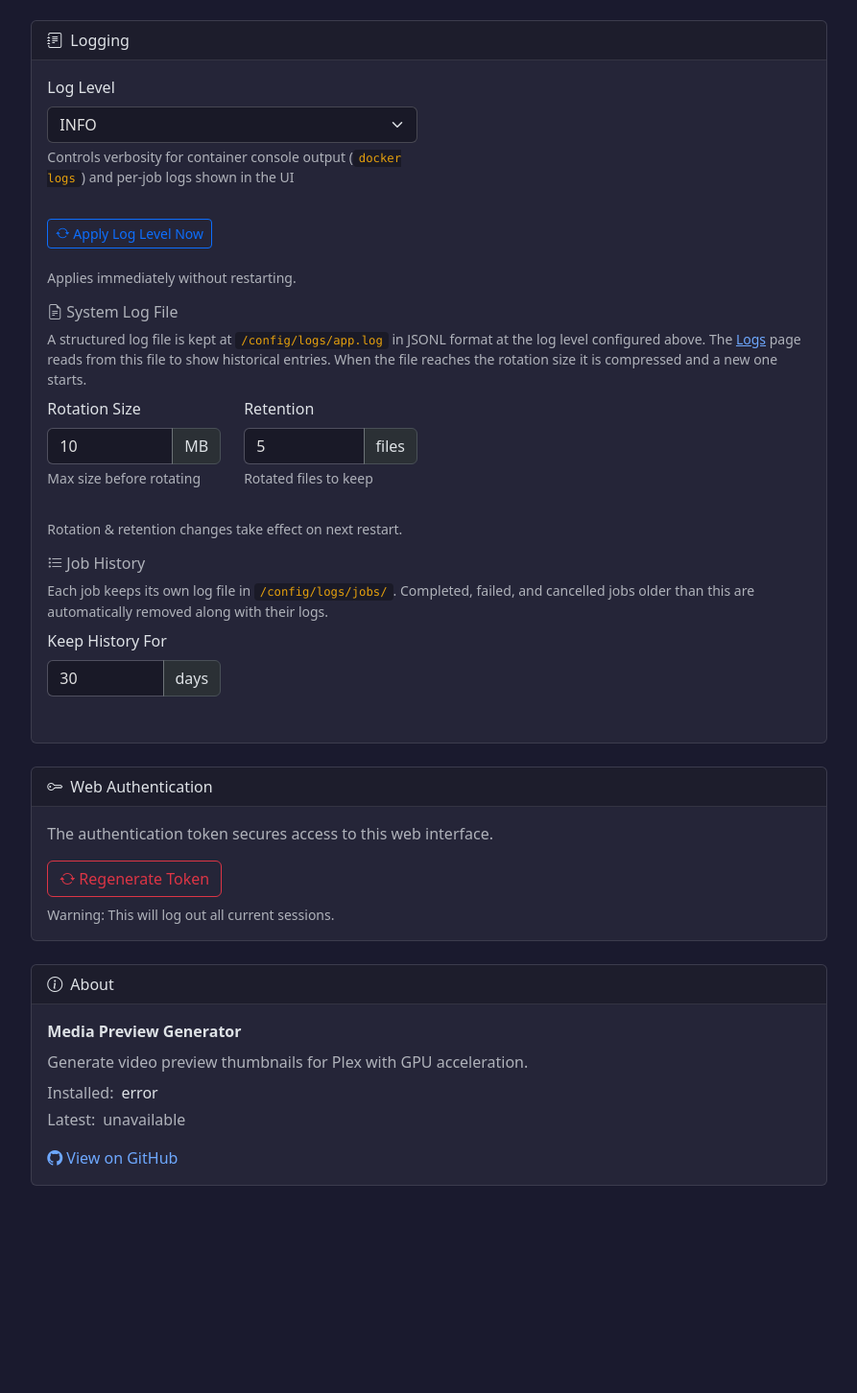
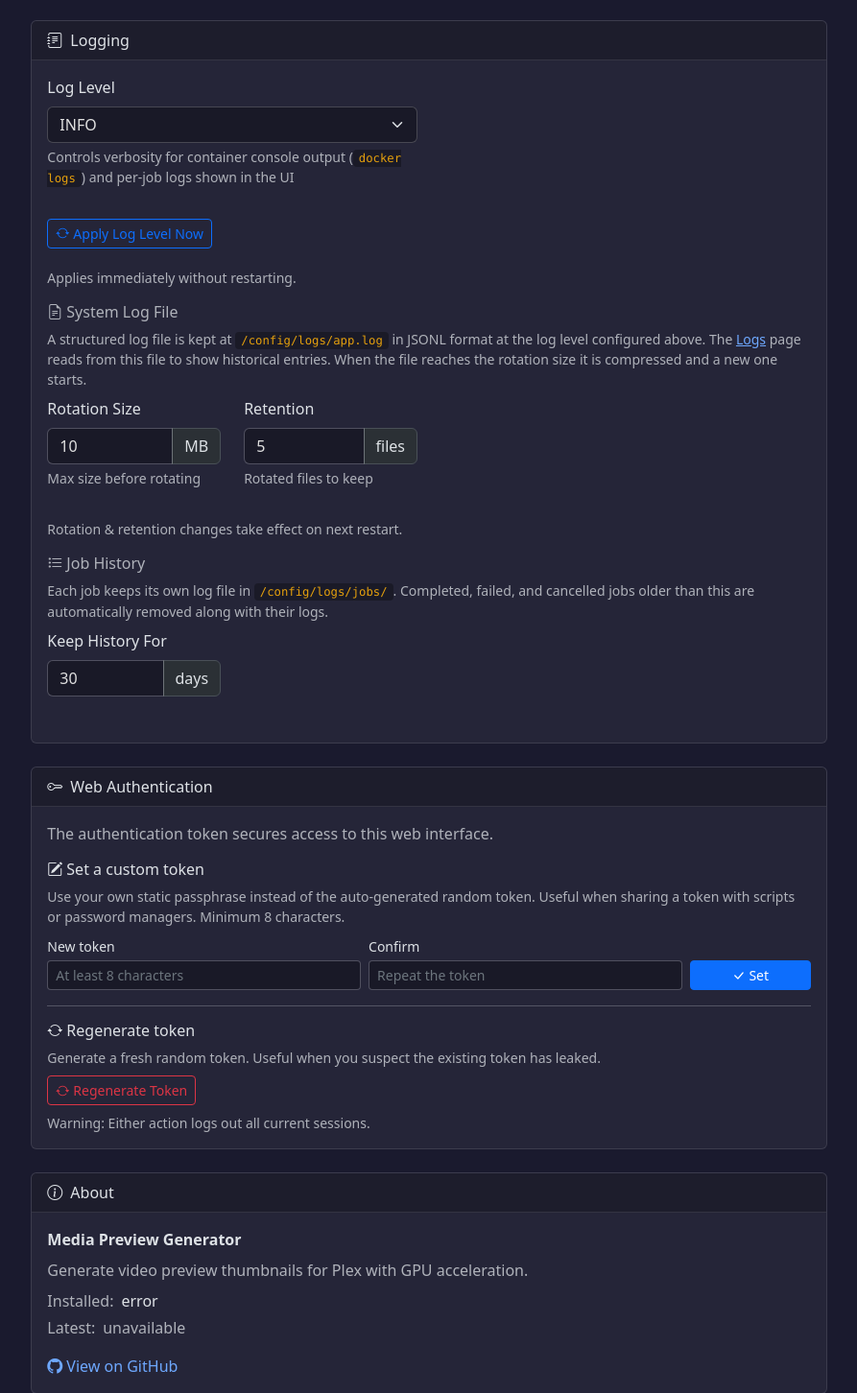
Before and after one commit to stevezau/plex_generate_vid_previews, a Flask app: template plex_generate_previews/web/templates/settings.html in a window 1280 px wide. Shown: the part 1160-2612 px from the top of the page at 96% size, without its empty margins (193-1086 px from the left). Before the commit the page ends 2396 px from the top, so only its background shows below. Run offline with Flask 3, Linux system fonts and the light colour scheme; the template is opened without the code that fills it, so the values that code supplies are empty; parts of the project's set-up code (start-up, migrations or seed data) failed here and were passed over; some libraries are stand-ins or nearby versions.

Commit message:
feat(ux): navbar reorder, no-servers empty state, custom auth token (H1+H2)
H1 — Navbar order: Servers now sits before Settings (Dashboard, Servers,
Automation, Settings, Logs, Tools). Adds a dashboard empty-state card
shown when /api/system/media-servers returns []: "No media servers
configured yet — add one to start generating previews".

H2 — Custom auth token post-setup: new POST /api/token/set endpoint
guarded by the existing token (api_token_required). Settings → Web
Authentication grew a "Set custom token" form alongside Regenerate.
Reuses auth.set_auth_token() — same validation as the setup wizard
(min 8 chars, env-var-controlled rejection with a 409 + clear remediation
message). On success the session is cleared and the user is redirected
to /login. Five new tests cover the endpoint (auth, success persists to
disk, mismatch, too-short, env-controlled 409).

1880 unit tests pass; ruff clean.

```diff
--- a/plex_generate_previews/web/static/js/app.js
+++ b/plex_generate_previews/web/static/js/app.js
@@ -502,6 +502,7 @@ const _MEDIA_SERVER_TYPE_ICONS = {
 // Empty state nudges the user to /servers.
 async function updateMediaServersStatus() {
     const container = document.getElementById('mediaServersStatus');
+    const emptyCard = document.getElementById('noServersEmptyState');
     if (!container) return;
 
     let payload;
@@ -519,6 +520,8 @@ async function updateMediaServersStatus() {
 
     const servers = (payload && payload.servers) || [];
     if (servers.length === 0) {
+        // Show the dashboard empty-state card (Phase H1) and a small inline note.
+        if (emptyCard) emptyCard.classList.remove('d-none');
         container.innerHTML =
             '<div class="small text-muted">' +
             '<i class="bi bi-hdd-network me-2"></i>' +
@@ -527,6 +530,8 @@ async function updateMediaServersStatus() {
             '</div>';
         return;
     }
+    // Hide the empty-state once at least one server is configured.
+    if (emptyCard) emptyCard.classList.add('d-none');
 
     const rows = servers.map(s => {
         const badge = _MEDIA_SERVER_STATUS_BADGES[s.status]
--- a/plex_generate_previews/web/templates/base.html
+++ b/plex_generate_previews/web/templates/base.html
@@ -56,11 +56,6 @@
                         </a>
                     </li>
                     <li class="nav-item">
-                        <a class="nav-link {% if request.endpoint == 'main.settings' %}active{% endif %}" href="{{ url_for('main.settings') }}">
-                            <i class="bi bi-gear me-1"></i>Settings
-                        </a>
-                    </li>
-                    <li class="nav-item">
                         <a class="nav-link {% if request.endpoint == 'main.servers_page' %}active{% endif %}" href="{{ url_for('main.servers_page') }}">
                             <i class="bi bi-hdd-stack me-1"></i>Servers
                         </a>
@@ -68,6 +63,11 @@
                     <li class="nav-item">
                         <a class="nav-link {% if request.endpoint == 'main.automation_page' %}active{% endif %}" href="{{ url_for('main.automation_page') }}">
                             <i class="bi bi-magic me-1"></i>Automation
+                        </a>
+                    </li>
+                    <li class="nav-item">
+                        <a class="nav-link {% if request.endpoint == 'main.settings' %}active{% endif %}" href="{{ url_for('main.settings') }}">
+                            <i class="bi bi-gear me-1"></i>Settings
                         </a>
                     </li>
                     <li class="nav-item">
--- a/plex_generate_previews/web/templates/settings.html
+++ b/plex_generate_previews/web/templates/settings.html
@@ -235,12 +235,40 @@
                     The authentication token secures access to this web interface.
                 </p>
 
-                <button class="btn btn-outline-danger" onclick="regenerateToken()">
+                <h6 class="mb-2"><i class="bi bi-pencil-square me-1"></i>Set a custom token</h6>
+                <p class="form-text mt-0 mb-2">
+                    Use your own static passphrase instead of the auto-generated random token. Useful when
+                    sharing a token with scripts or password managers. Minimum 8 characters.
+                </p>
+                <div class="row g-2 mb-2">
+                    <div class="col-md-5">
+                        <label class="form-label small mb-1" for="customAuthToken">New token</label>
+                        <input type="password" class="form-control form-control-sm" id="customAuthToken" autocomplete="new-password" placeholder="At least 8 characters">
+                    </div>
+                    <div class="col-md-5">
+                        <label class="form-label small mb-1" for="customAuthTokenConfirm">Confirm</label>
+                        <input type="password" class="form-control form-control-sm" id="customAuthTokenConfirm" autocomplete="new-password" placeholder="Repeat the token">
+                    </div>
+                    <div class="col-md-2 d-flex align-items-end">
+                        <button class="btn btn-primary btn-sm w-100" onclick="setCustomToken()">
+                            <i class="bi bi-check-lg me-1"></i>Set
+                        </button>
+                    </div>
+                </div>
+                <div id="customTokenResult" class="small mb-3"></div>
+
+                <hr class="my-3">
+
+                <h6 class="mb-2"><i class="bi bi-arrow-repeat me-1"></i>Regenerate token</h6>
+                <p class="form-text mt-0 mb-2">
+                    Generate a fresh random token. Useful when you suspect the existing token has leaked.
+                </p>
+                <button class="btn btn-outline-danger btn-sm" onclick="regenerateToken()">
                     <i class="bi bi-arrow-repeat me-1"></i>Regenerate Token
                 </button>
 
                 <div class="form-text mt-2">
-                    Warning: This will log out all current sessions.
+                    Warning: Either action logs out all current sessions.
                 </div>
             </div>
         </div>
@@ -668,6 +696,58 @@ async function regenerateToken() {
     }
 }
 
+// Settings → Web Authentication → "Set custom token" form (Phase H2).
+// Posts to /api/token/set, surfaces server-side errors inline (env var locked,
+// length, mismatch). On success the server already cleared the session, so
+// just send the user to /login to enter the new token.
+async function setCustomToken() {
+    const tok = document.getElementById('customAuthToken').value;
+    const conf = document.getElementById('customAuthTokenConfirm').value;
+    const result = document.getElementById('customTokenResult');
+    result.className = 'small mb-3';
+    result.textContent = '';
+
+    if (!tok) {
+        result.classList.add('text-danger');
+        result.textContent = 'Enter a token first.';
+        return;
+    }
+    if (tok.length < 8) {
+        result.classList.add('text-danger');
+        result.textContent = 'Token must be at least 8 characters.';
+        return;
+    }
+    if (tok !== conf) {
+        result.classList.add('text-danger');
+        result.textContent = 'Tokens do not match.';
+        return;
+    }
+    if (!confirm('Set the new token? This will log out every open session, including this one.')) {
+        return;
+    }
+    try {
+        const response = await fetch('/api/token/set', {
+            method: 'POST',
+            headers: {
+                'Content-Type': 'application/json',
+                'X-CSRFToken': typeof getCsrfToken === 'function' ? getCsrfToken() : '',
+            },
+            body: JSON.stringify({ token: tok, confirm_token: conf }),
+        });
+        const data = await response.json();
+        if (data.success) {
+            alert('Token updated. You will now be logged out — log back in with the new token.');
+            window.location.href = '/login';
+        } else {
+            result.classList.add('text-danger');
+            result.textContent = data.error || 'Failed to set token.';
+        }
+    } catch (error) {
+        result.classList.add('text-danger');
+        result.textContent = 'Network error: ' + (error && error.message ? error.message : 'unknown');
+    }
+}
+
 async function applyLogLevel() {
     const level = document.getElementById('logLevel').value;
     try {
```
Also changed, not shown: plex_generate_previews/web/routes/api_jobs.py (+48 -0 lines), plex_generate_previews/web/templates/index.html (+20 -0 lines), tests/test_routes.py (+68 -0 lines).
